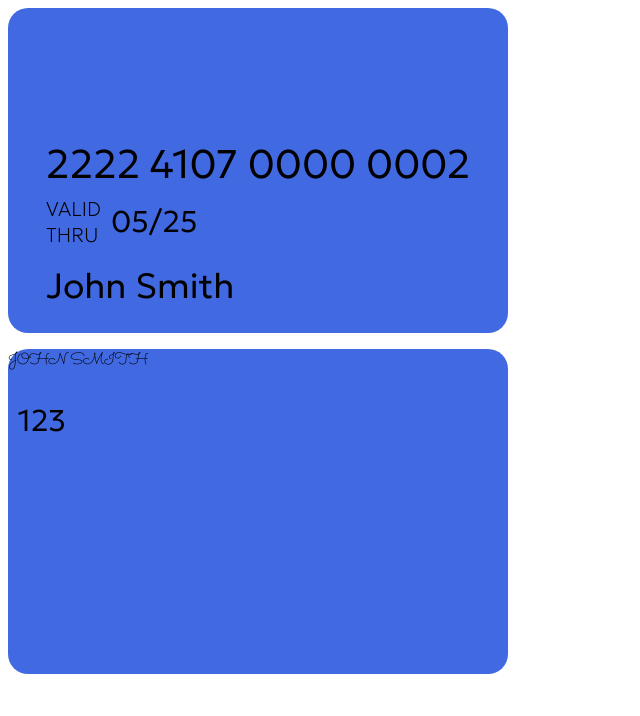
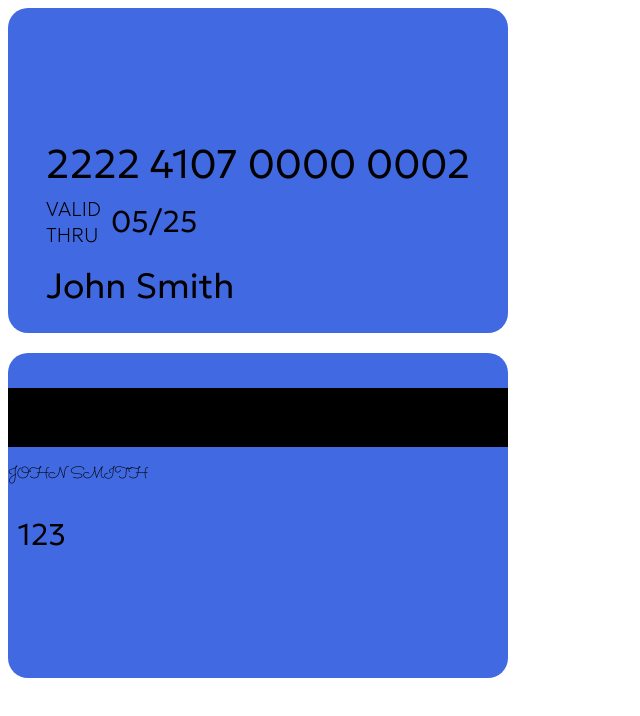
Before and after one commit to mikolajkus/Credit-card, a plain HTML site: page index.html in a window 1280 px wide. Shown: the whole page, without its empty margins (0-640 px from the left). Drawn offline with Linux system fonts and the light colour scheme.

Commit message:
Added magnetic-strip

```diff
--- a/style.css
+++ b/style.css
@@ -3,7 +3,8 @@
     height: 325px;
     background-color: royalblue;
     border-radius: 20px 20px 20px 20px;
-    justify-content: flex-end;
+    display: flex;
+    flex-direction: column;
     font-family: "Geologica", sans-serif;
     font-weight: 300;
     font-optical-sizing: auto;
@@ -11,7 +12,7 @@
 
 .credit-card-front {
     display: flex;
-    flex-direction: column;
+    justify-content: flex-end;
 }
 
 .credit-card-front .information-wrapper {
@@ -45,8 +46,25 @@
     margin: 0 0 25px 38px;
 }
 
+.credit-card > .credit-card-back {
+    display: flex;
+    justify-content: flex-start;
+    align-items: flex-start;
+}
+
+.credit-card-back {
+    margin-top: 20px;
+}
+
 .credit-card-back .name {
     font-family: "Sacramento", cursive;
     font-weight: 400;
     font-style: normal;
 }
+
+.magnetic-strip {
+    height: 18%;
+    background-color: black;
+    margin-top: 35px;
+
+}
```
